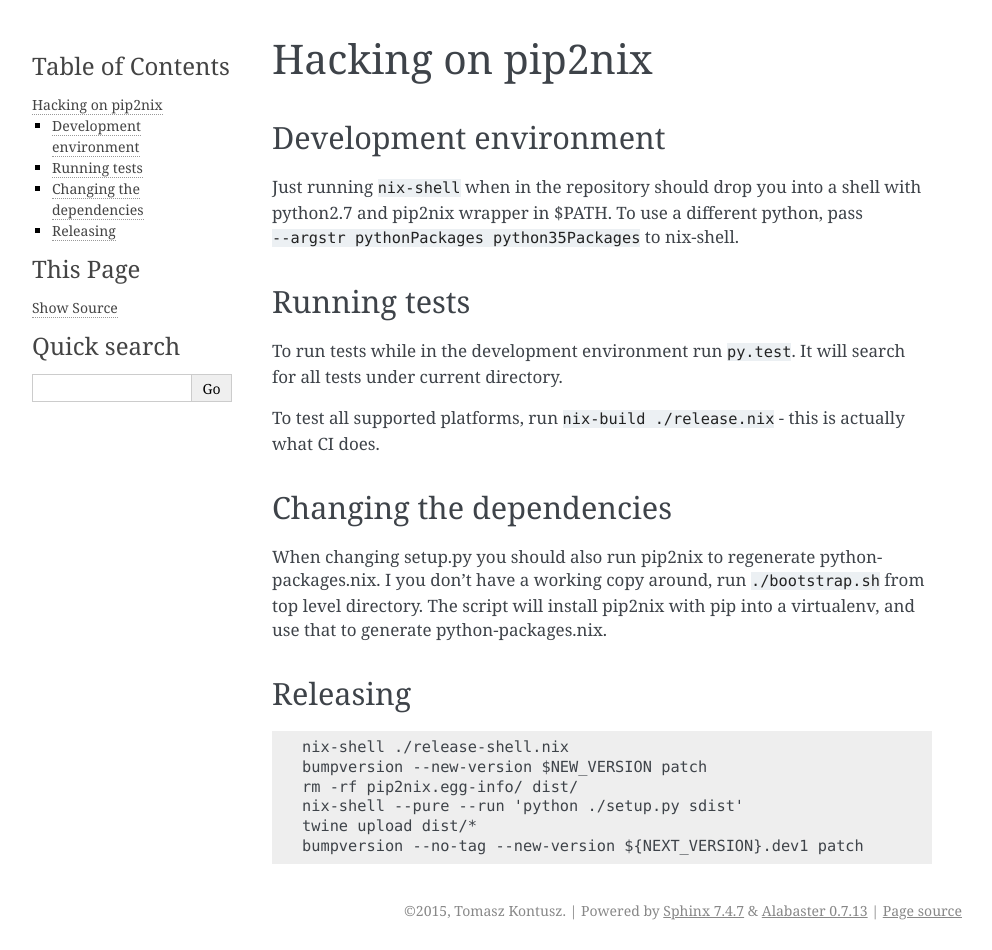
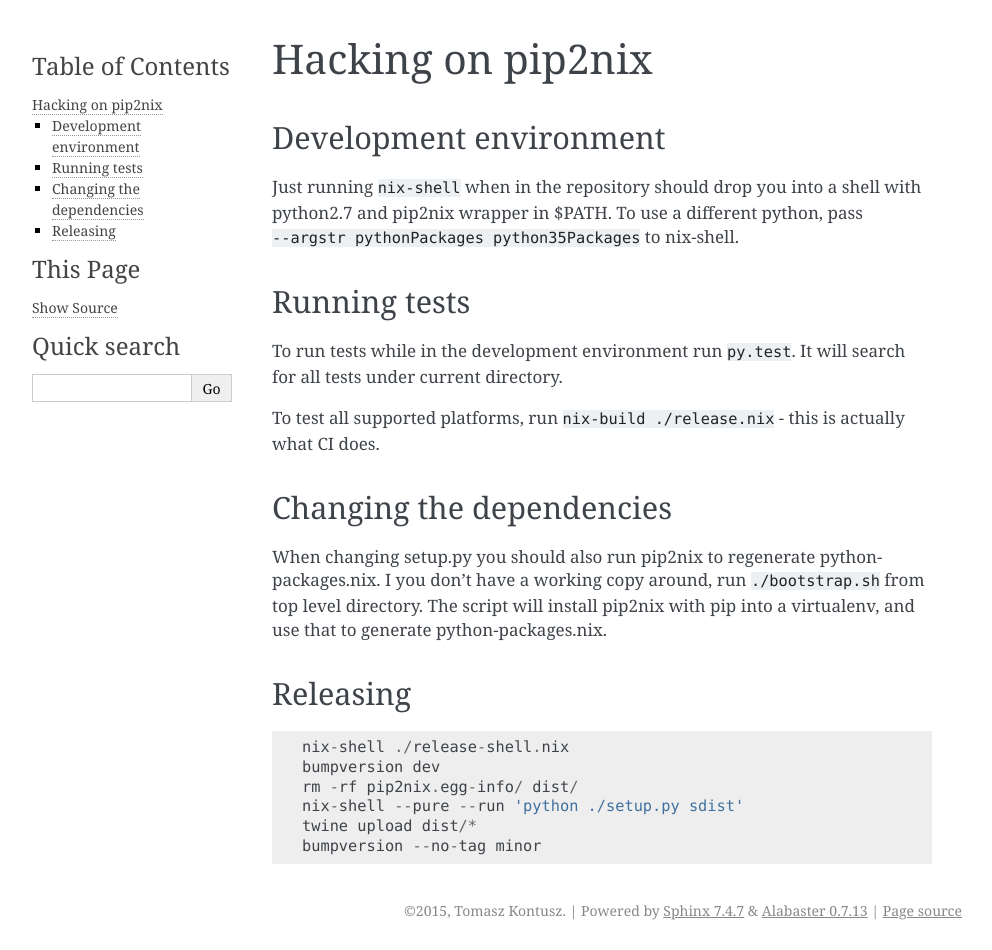
Before and after one commit to nix-community/pip2nix, a Sphinx documentation site: the page built from docs/HACKING.rst, in a window 1280 px wide. Shown: the whole page, without its empty margins (148-1140 px from the left). Built offline with Sphinx 7.4.7, drawn with Linux system fonts in a browser that asks for light colours.

Commit message:
Update docs regarding releases

```diff
--- a/docs/HACKING.rst
+++ b/docs/HACKING.rst
@@ -33,8 +33,8 @@
 ::
 
     nix-shell ./release-shell.nix
-    bumpversion --new-version $NEW_VERSION patch
+    bumpversion dev
     rm -rf pip2nix.egg-info/ dist/
     nix-shell --pure --run 'python ./setup.py sdist'
     twine upload dist/*
-    bumpversion --no-tag --new-version ${NEXT_VERSION}.dev1 patch
+    bumpversion --no-tag minor
```
